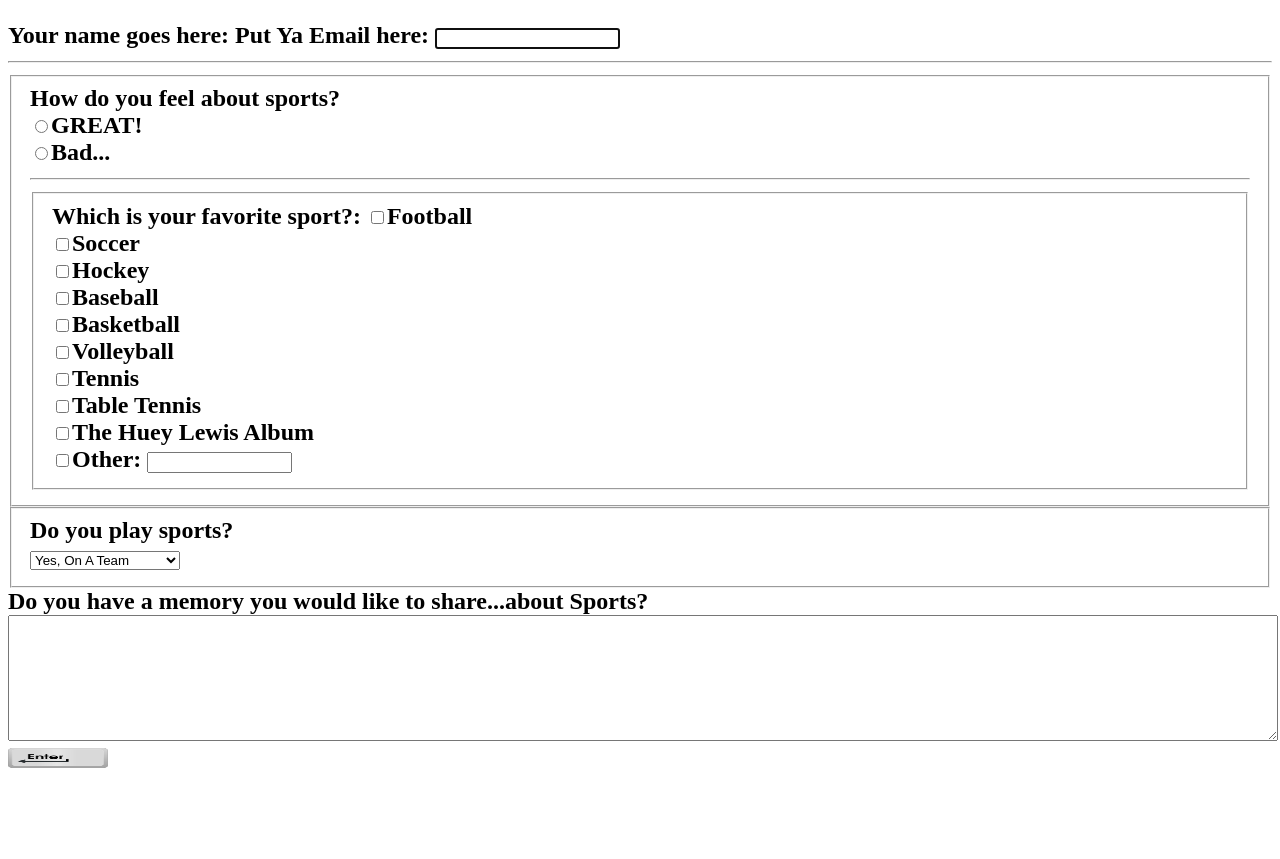
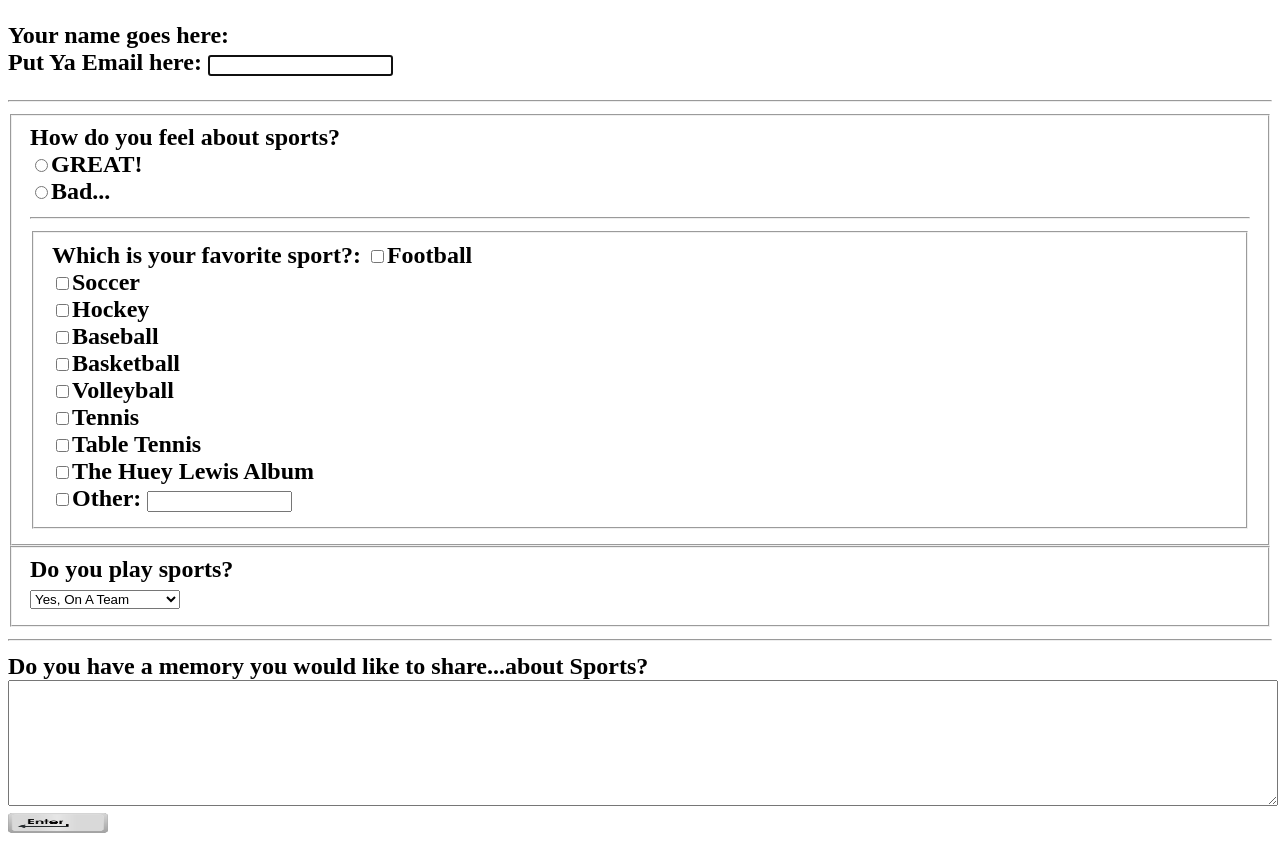
Before and after one commit to ZachKrell/341-work, a plain HTML site: page week-05-hm/index.html in a window 1280 px wide. Shown: the part 383-1242 px from the top of the page. Before the commit the page ends 1177 px from the top, so only its background shows below. Drawn offline with Linux system fonts and the light colour scheme.

Commit message:
Update index.html

```diff
--- a/week-05-hm/index.html
+++ b/week-05-hm/index.html
@@ -16,10 +16,11 @@
       <hr />
       <p>
       <form action="#">
-        <label for="name"> Your name goes here:</label>
+        <label for="name"> Your name goes here:</label><br/>
         <label for="Email">Put Ya Email here:</label>
-        <input type="text" name="text" id="text" autofocus required/>
+          <input type="text" name="text" id="text" autofocus required/>
       </form>
+          </p>
       <hr/>
       <form class="sports" action="#" method="get">
         <fieldset>
@@ -52,7 +53,7 @@
       </select>
     </fieldset>
   </form>
-  </hr>
+  <hr/>
   <form action="https://zachkrell.github.io/341-work/week-05-hw/">
     <label for="Story">Do you have a memory you would like to share...about Sports?</label>
     <textarea name="story" cols="40" rows="8" style="min-width:100%" placeholder="Your sport story" required>
```
